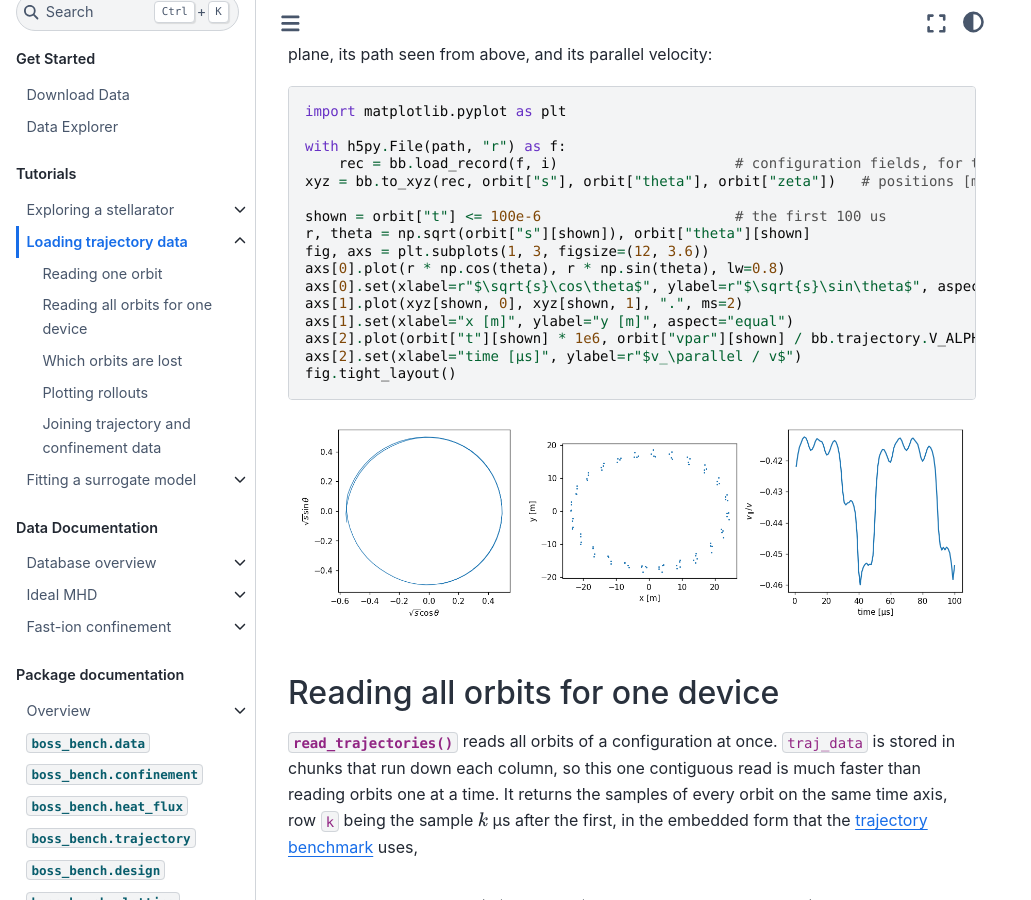
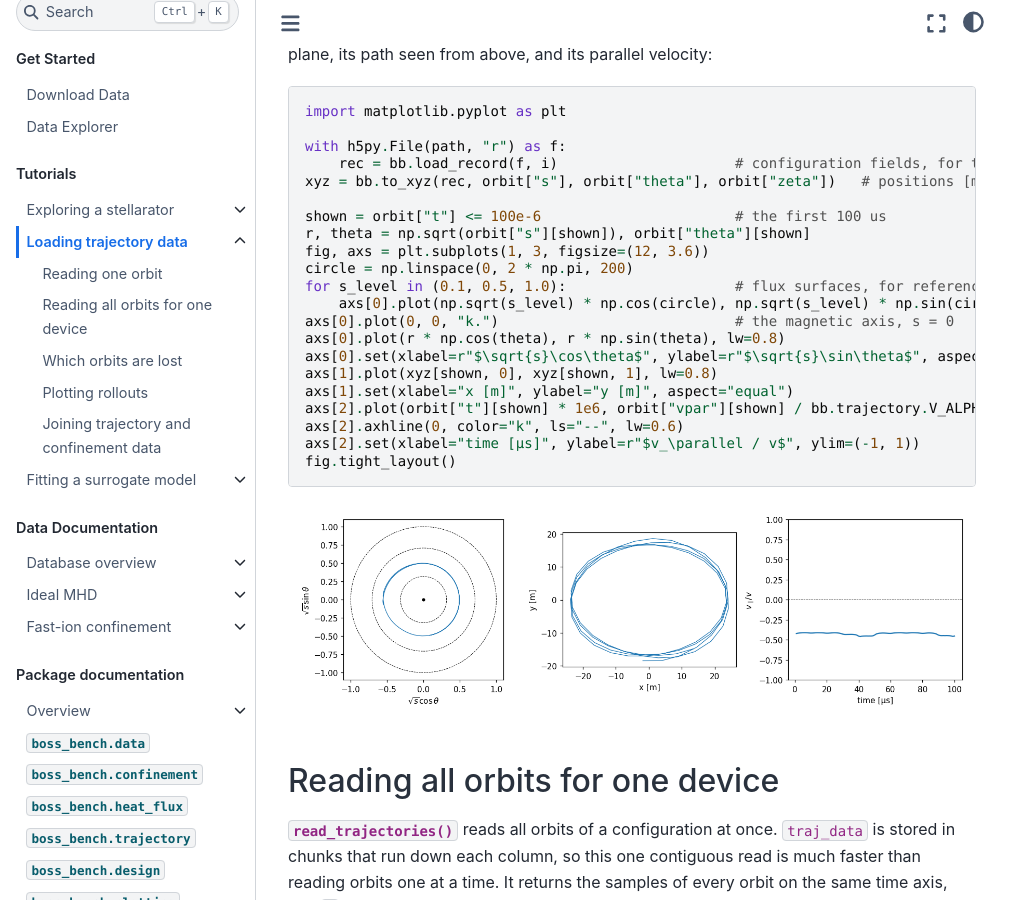
Before and after one commit to mishapadidar/boss_website, a Sphinx documentation site: the page built from docs/tutorials/loading-trajectories.md, in a window 1280 px wide and 900 px high, scrolled down 990 px. Shown: the whole window, without its empty margins (0-1031 px from the left). Built offline with Sphinx 7.4.7 and the Sphinx Book theme 1.1.4, drawn with Linux system fonts in a browser that asks for light colours.

Commit message:
Trajectory tutorial: orbit plot with flux surfaces, joined points, v_par on [-1, 1]
Co-Authored-By: Claude Opus 5.5 (1M context) <noreply@anthropic.com>

````diff
--- a/docs/tutorials/loading-trajectories.md
+++ b/docs/tutorials/loading-trajectories.md
@@ -58,12 +58,17 @@ xyz = bb.to_xyz(rec, orbit["s"], orbit["theta"], orbit["zeta"])   # positions [m
 shown = orbit["t"] <= 100e-6                       # the first 100 us
 r, theta = np.sqrt(orbit["s"][shown]), orbit["theta"][shown]
 fig, axs = plt.subplots(1, 3, figsize=(12, 3.6))
+circle = np.linspace(0, 2 * np.pi, 200)
+for s_level in (0.1, 0.5, 1.0):                    # flux surfaces, for reference
+    axs[0].plot(np.sqrt(s_level) * np.cos(circle), np.sqrt(s_level) * np.sin(circle), "k--", lw=0.6)
+axs[0].plot(0, 0, "k.")                            # the magnetic axis, s = 0
 axs[0].plot(r * np.cos(theta), r * np.sin(theta), lw=0.8)
 axs[0].set(xlabel=r"$\sqrt{s}\cos\theta$", ylabel=r"$\sqrt{s}\sin\theta$", aspect="equal")
-axs[1].plot(xyz[shown, 0], xyz[shown, 1], ".", ms=2)
+axs[1].plot(xyz[shown, 0], xyz[shown, 1], lw=0.8)
 axs[1].set(xlabel="x [m]", ylabel="y [m]", aspect="equal")
 axs[2].plot(orbit["t"][shown] * 1e6, orbit["vpar"][shown] / bb.trajectory.V_ALPHA)
-axs[2].set(xlabel="time [µs]", ylabel=r"$v_\parallel / v$")
+axs[2].axhline(0, color="k", ls="--", lw=0.6)
+axs[2].set(xlabel="time [µs]", ylabel=r"$v_\parallel / v$", ylim=(-1, 1))
 fig.tight_layout()
 ```
 
````
Also changed, not shown: docs/_static/tutorials/orbit.png.
